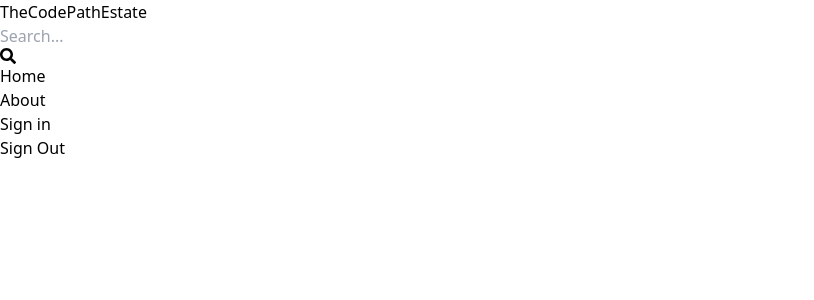
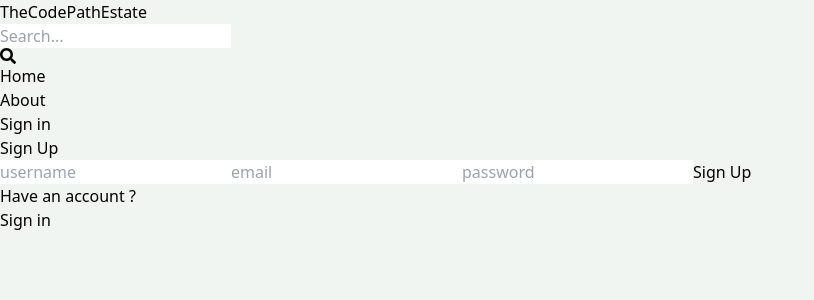
Before and after one commit to ShivaniNagda/mern-estate, a React (Vite) app: page /sign-up in a window 1280 px wide. Shown: the top 300 px of the page, without its empty margins (0-814 px from the left). Built offline with nearby package versions, Linux system fonts and the light colour scheme.

Commit message:
Complete Sign Up

```diff
--- a/src/index.css
+++ b/src/index.css
@@ -1,3 +1,8 @@
 @tailwind base;
 @tailwind components;
 @tailwind utilities;
+
+body{
+    background-color: rgb(241,245,241);
+
+}
--- a/src/pages/SignUp.jsx
+++ b/src/pages/SignUp.jsx
@@ -1,9 +1,22 @@
-import React from 'react'
+// import React from 'react'
+import {Link} from 'react-router-dom';
 
 export default function SignUp() {
   return (
-    <div>
-     Sign Out
+    <div className="p-3 max-w-lg mx-auto">
+     <h1 className='text-3xl text-center font-semibold my-7'>Sign Up</h1>
+     <form className='flex flex-col gap-4'>
+      <input type='text' placeholder='username' className='p-3 border rounded-lg' id='username' />
+      <input type='text' placeholder='email' className='p-3 border rounded-lg' id='email' />
+      <input type='text' placeholder='password' className='p-3 border rounded-lg' id='password' />
+      <button disabled className="bg-slate-700 text-white p-3 rounded-lg uppercase hover:opacity-95 disabled:opacity-80">Sign Up</button>
+     </form>
+     <div className="flex gap-2 mt-5">
+      <p>Have an account ?</p>
+    <Link to ={'/sign-in'}>
+    <span className='text-blue-700'>Sign in</span>
+    </Link>
+     </div>
     </div>
   )
 }
```
